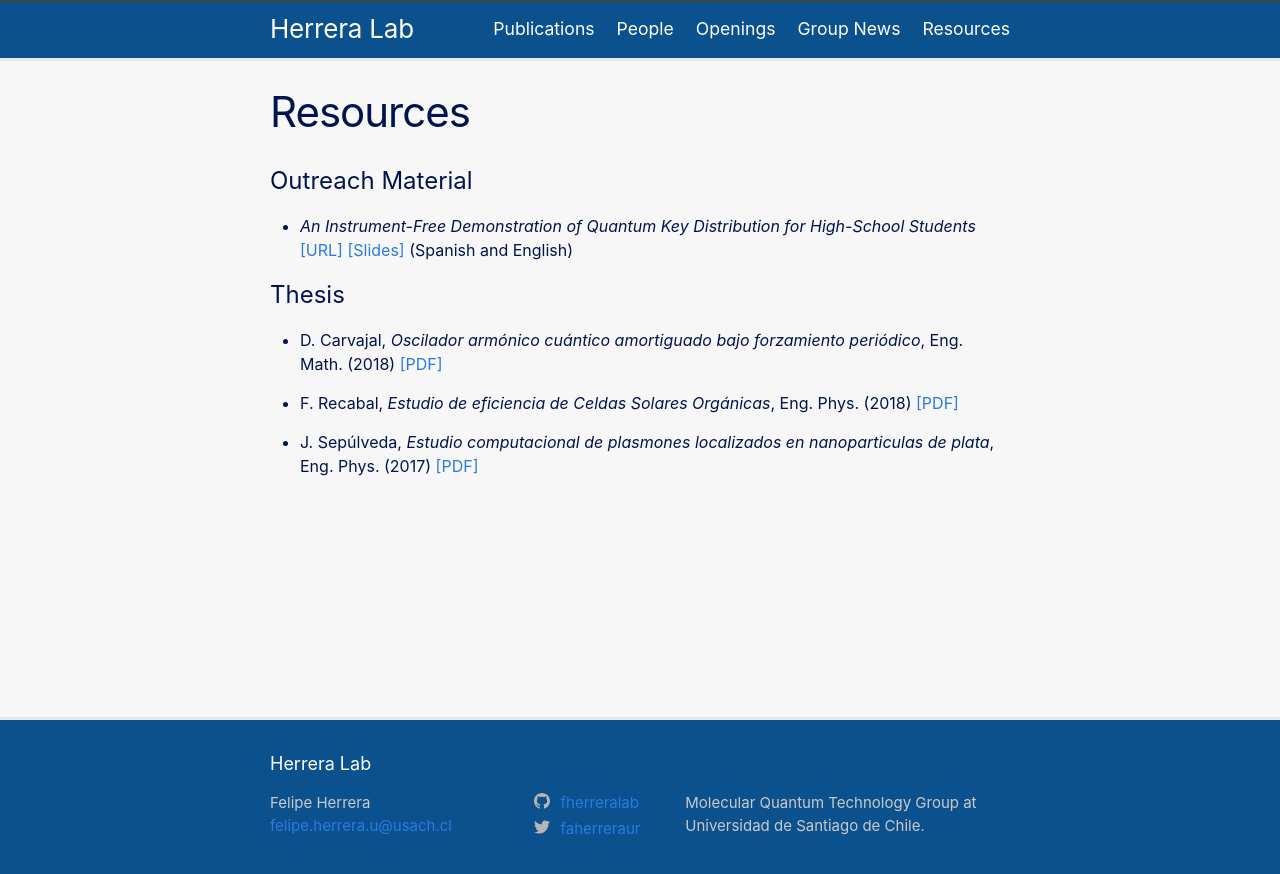
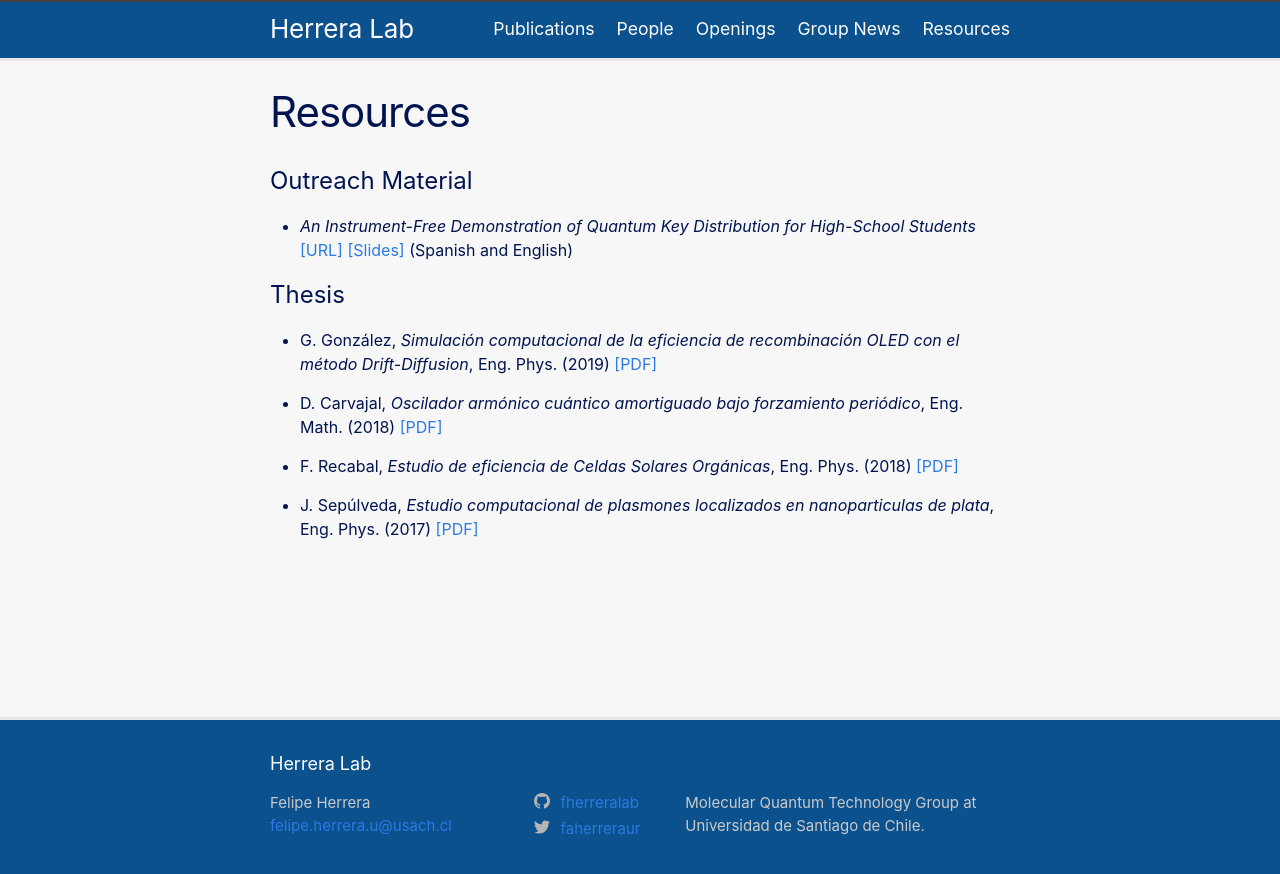
Before and after one commit to fherreralab/fherreralab.github.io, a Jekyll site: the page built from resources.md, in a window 1280 px wide. Shown: the top 874 px of the page. Built offline with Jekyll 4.4.1, drawn with Linux system fonts in a browser that asks for light colours.

Commit message:
publication, resources, and news

```diff
--- a/resources.md
+++ b/resources.md
@@ -15,7 +15,10 @@ permalink: /resources/
 
 # Thesis
 
-- D. Carvajal, *Oscilador armónico cuántico amortiguado bajo forzamiento periódico*, Eng. Math. (2018) [[PDF]]({{ "/assets/resources/thesis-frecabal.pdf" | absolute_url}})
+
+- G. González, *Simulación computacional de la eficiencia de recombinación OLED con el método Drift-Diffusion*, Eng. Phys. (2019) [[PDF]]({{ "/assets/resources/thesis-ggonzalez.pdf" | absolute_url}})
+
+- D. Carvajal, *Oscilador armónico cuántico amortiguado bajo forzamiento periódico*, Eng. Math. (2018) [[PDF]]({{ "/assets/resources/thesis-dcarvajal.pdf" | absolute_url}})
 
 - F. Recabal, *Estudio de eficiencia de Celdas Solares Orgánicas*, Eng. Phys. (2018) [[PDF]]({{ "/assets/resources/thesis-frecabal.pdf" | absolute_url}})
 
```
Also changed, not shown: publications.md (+2 -1 lines), 2 other files.
